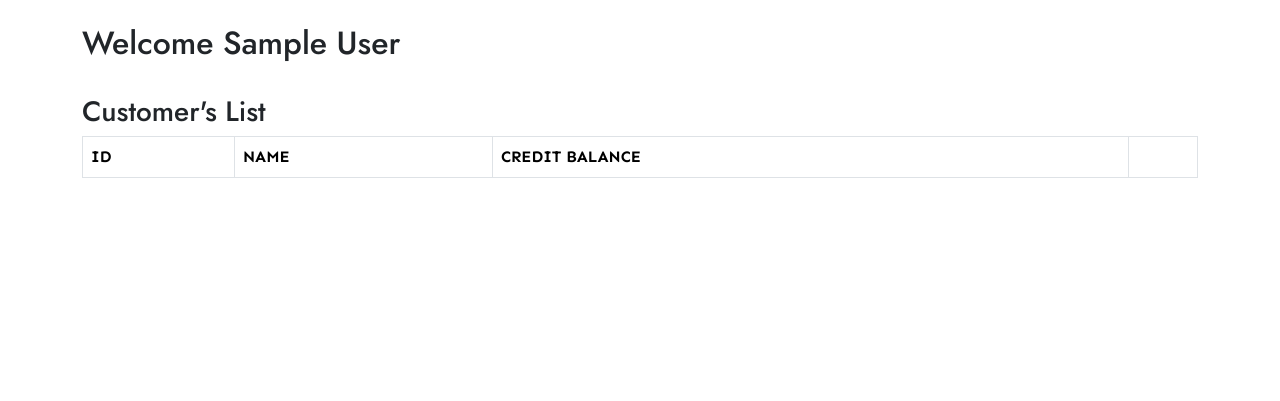
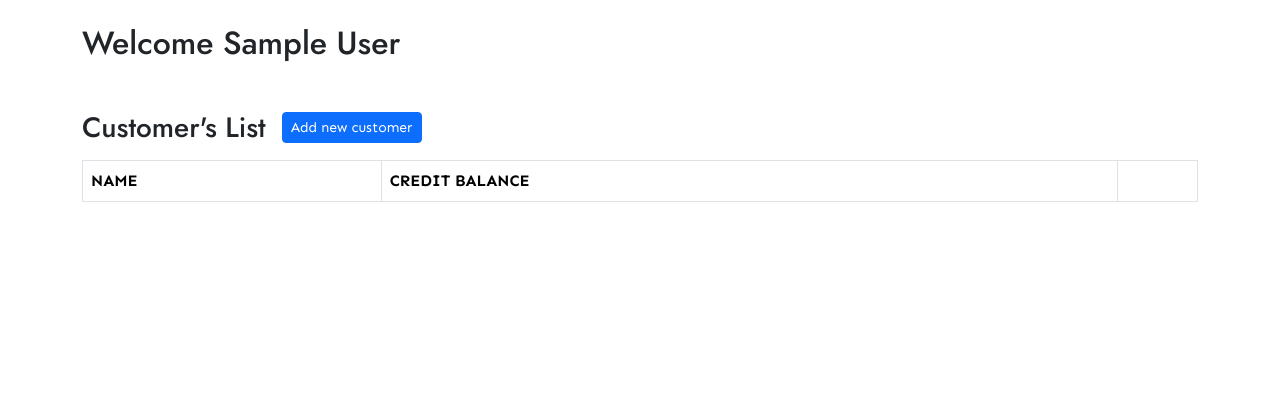
Before and after one commit to iamaakashbasnet/basnet-store, a Django app: page /customers/ in a window 1280 px wide. Shown: the part 58-459 px from the top of the page. Run offline with Django 5.2, Linux system fonts and the light colour scheme; the visitor is signed in with stand-in values (Sample User, id 1); data that the repository does not hold is empty.

Commit message:
feat: customer manage view

```diff
--- a/customers/templates/customers/list_customers.html
+++ b/customers/templates/customers/list_customers.html
@@ -4,11 +4,14 @@
   <div class="mt-2">
     <h2>Welcome {{ request.user.first_name }} {{ request.user.last_name }}</h2>
     <br />
-    <h3>Customer's List</h3>
-      <table class="table table-striped table-bordered">
+    <div class="d-flex align-items-center gap-3 my-3">
+      <h3 class="m-0 p-0">Customer's List</h3>
+      <a href="{% url 'customer-create' %}" class="btn btn-primary btn-sm">Add new customer</a>
+    </div>
+
+      <table class="table table-striped table-bordered table-hover">
         <thead>
           <tr>
-            <th scope="col">ID</th>
             <th scope="col">NAME</th>
             <th scope="col">CREDIT BALANCE</th>
             <th></th>
@@ -17,10 +20,9 @@
         <tbody>
           {% for customer in customers %}
             <tr class="align-middle">
-              <td>{{ customer.id }}</td>
               <td>{{ customer.first_name }} {{ customer.last_name }}</td>
               <td>{{ customer.credit_balance }}</td>
-              <td><a href="#" class="btn btn-primary btn-sm">Manage</a></td>
+              <td><a href="{% url 'customer-manage' customer.pk %}" class="btn btn-primary btn-sm">Manage</a></td>
             </tr>
           {% endfor %}
         </tbody>
--- a/customers/urls.py
+++ b/customers/urls.py
@@ -1,8 +1,15 @@
 from django.urls import path
 
-from .views import CustomerListView
+from .views import (
+    CustomerListView,
+    CustomerCreateView,
+    CustomerManageView,
+)
 
 
 urlpatterns = [
     path('customers/', CustomerListView.as_view(), name='customer-list'),
+    path('customers/create/', CustomerCreateView.as_view(), name='customer-create'),
+    path('customer/manage/<int:pk>/',
+         CustomerManageView.as_view(), name='customer-manage')
 ]
--- a/customers/views.py
+++ b/customers/views.py
@@ -1,7 +1,9 @@
-from django.views.generic import ListView
-from django.contrib.auth.mixins import (
-    LoginRequiredMixin,
-    UserPassesTestMixin,
+from django.shortcuts import render
+from django.contrib.auth.mixins import LoginRequiredMixin
+from django.views.generic import (
+    View,
+    ListView,
+    CreateView,
 )
 
 from .models import Customer, Transaction
@@ -12,3 +14,18 @@ class CustomerListView(LoginRequiredMixin, ListView):
     template_name = 'customers/list_customers.html'
     context_object_name = 'customers'
     ordering = 'first_name'
+
+
+class CustomerCreateView(LoginRequiredMixin, CreateView):
+    model = Customer
+    fields = '__all__'
+    template_name = "customers/create_customer.html"
+    success_url = "/customers"
+
+
+class CustomerManageView(View):
+    def get(self, request, *args, **kwargs):
+        customer = Customer.objects.get(pk=self.kwargs.get('pk'))
+        transactions = Transaction.objects.filter(customer=customer)
+        context = {'customer': customer, 'transactions': transactions}
+        return render(request, template_name='customers/manage_customer.html', context=context)
```
Also changed, not shown: customers/templates/customers/create_customer.html (added, +14 -0 lines), customers/templates/customers/manage_customer.html (added, +36 -0 lines).
